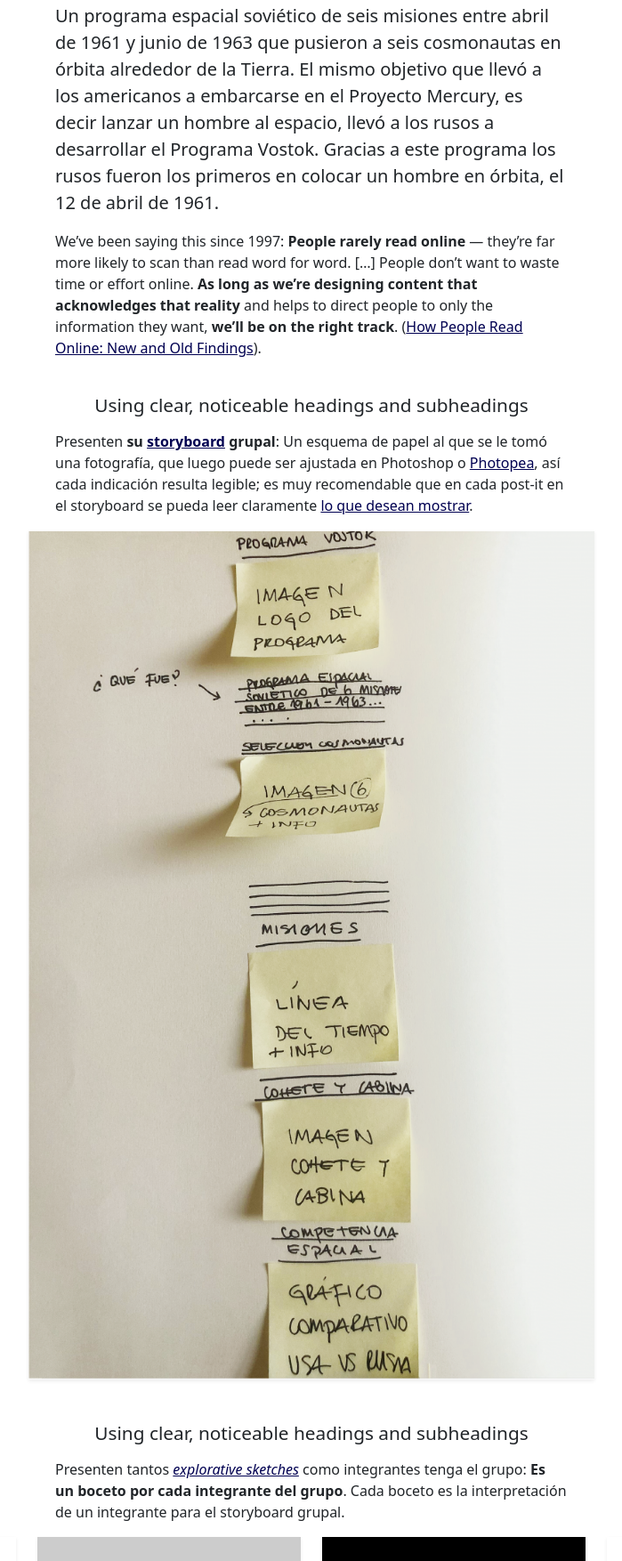
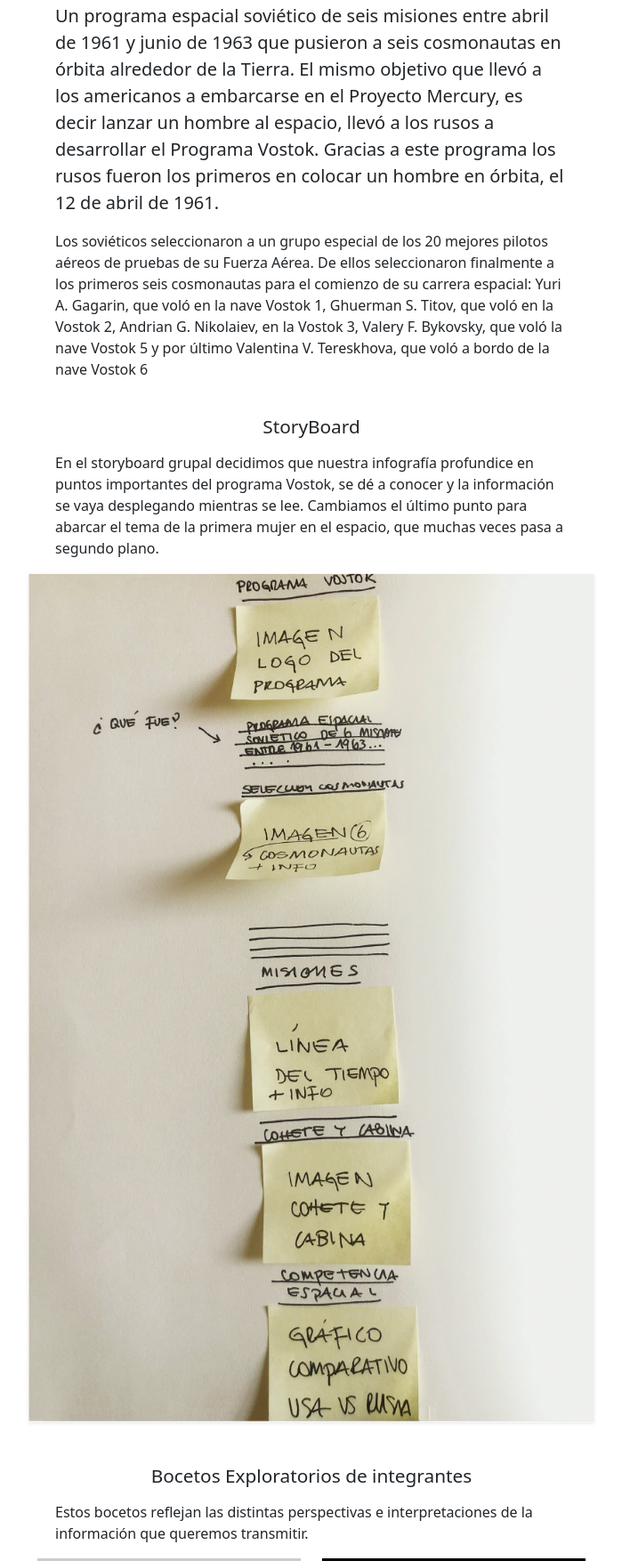
Before and after one commit to ProgramaVostok/clase-12, a plain HTML site: page index.html in a window 1280 px wide. Shown: the part 313-2067 px from the top of the page at 89% size, without its empty margins (290-989 px from the left). Drawn offline with nearby package versions, Linux system fonts and the light colour scheme.

Commit message:
Add files via upload

```diff
--- a/index.html
+++ b/index.html
@@ -55,7 +55,7 @@
                     </div>
                     <div class="col-11 col-sm-10 mx-auto">
                         <p class="lead">Un programa espacial soviético de seis misiones entre abril de 1961 y junio de 1963 que pusieron a seis cosmonautas en órbita alrededor de la Tierra. El mismo objetivo que llevó a los americanos a embarcarse en el Proyecto Mercury, es decir lanzar un hombre al espacio, llevó a los rusos a desarrollar el Programa Vostok. Gracias a este programa los rusos fueron los primeros en colocar un hombre en órbita, el 12 de abril de 1961.
-                        <p>We’ve been saying this since 1997: <em>People rarely read online</em> — they’re far more likely to scan than read word for word. […] People don’t want to waste time or effort online. <em>As long as we’re designing content that acknowledges that reality</em> and helps to direct people to only the information they want, <em>we’ll be on the right track</em>. (<a href="https://www.nngroup.com/articles/how-people-read-online/">How People Read Online: New and Old Findings</a>).</p>
+                        <p>Los soviéticos seleccionaron a un grupo especial de los 20 mejores pilotos aéreos de pruebas de su Fuerza Aérea. De ellos seleccionaron finalmente a los primeros seis cosmonautas para el comienzo de su carrera espacial: Yuri A. Gagarin, que voló en la nave Vostok 1, Ghuerman S. Titov, que voló en la Vostok 2, Andrian G. Nikolaiev, en la Vostok 3, Valery F. Bykovsky, que voló la nave Vostok 5 y por último Valentina V. Tereskhova, que voló a bordo de la nave Vostok 6</p>
                     </div>
                 </div>
             </div>
@@ -64,8 +64,8 @@
             <article class="container">
                 <div class="row">
                     <div class="col-11 col-sm-10 mx-auto">
-                        <h4 class="text-center mt-4 mb-3">Using clear, noticeable headings and subheadings</h4>
-                        <p>Presenten <em>su <a href="https://www.youtube.com/watch?t=2252&v=iEB3oILm-qQ&feature=youtu.be">storyboard</a> grupal</em>: Un esquema de papel al que se le tomó una fotografía, que luego puede ser ajustada en Photoshop o <a href="https://www.photopea.com/">Photopea</a>, así cada indicación resulta legible; es muy recomendable que en cada post-it en el storyboard se pueda leer claramente <a href="https://datavizcatalogue.com/ES/buscar.html">lo que desean mostrar</a>.</p>
+                        <h4 class="text-center mt-4 mb-3">StoryBoard</h4>
+                        <p>En el storyboard grupal decidimos que nuestra infografía profundice en puntos importantes del programa Vostok, se dé a conocer y la información se vaya desplegando mientras se lee. Cambiamos el último punto para abarcar el tema de la primera mujer en el espacio, que muchas veces pasa a segundo plano. </p>
                     </div>
                     <div class="col-sm-11 mx-auto">
                         <img src="img/storyboard.png" class="w-100 shadow-sm" />
@@ -77,8 +77,8 @@
                 <div class="container">
                     <div class="row">
                         <div class="col-11 col-sm-10 mx-auto">
-                            <h4 class="text-center mt-5 mb-3">Using clear, noticeable headings and subheadings</h4>
-                            <p>Presenten tantos <a href="https://sketching4ids.wordpress.com/sketches-classification/" class="fst-italic">explorative sketches</a> como integrantes tenga el grupo: <em>Es un boceto por cada integrante del grupo</em>. Cada boceto es la interpretación de un integrante para el storyboard grupal.</p>
+                            <h4 class="text-center mt-5 mb-3">Bocetos Exploratorios de integrantes</h4>
+                            <p>Estos bocetos reflejan las distintas perspectivas e interpretaciones de la información que queremos transmitir.</p>
                         </div>
                     </div>
                 </div>
@@ -134,8 +134,8 @@
                             <!--un boceto-->
                             <div class="col text-center">
                                 <figure class="shadow-sm">
-                                    <img src="img/boceto.png" class="w-100" />
-                                    <figcaption class="small mb-4 p-2">Nombre Apellido y Nombre Apellido</figcaption>
+                                    <img src="img/boceto6.png" class="w-100" />
+                                    <figcaption class="small mb-4 p-2">Catalina Cáceres y Olivia Bacigalupo</figcaption>
                                 </figure>
                             </div>
                         </div>
```
Also changed, not shown: img/boceto6.png (added).
